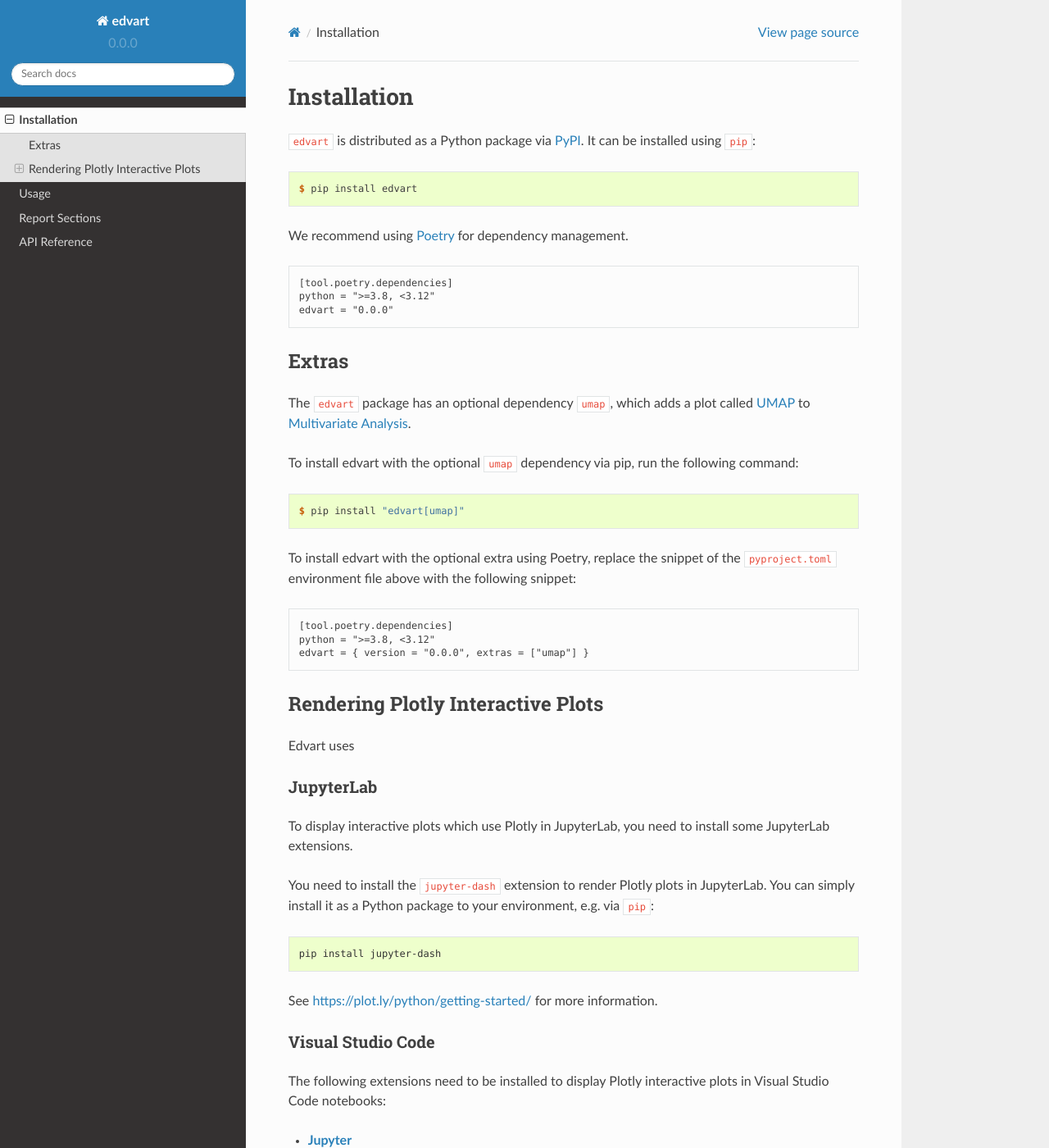
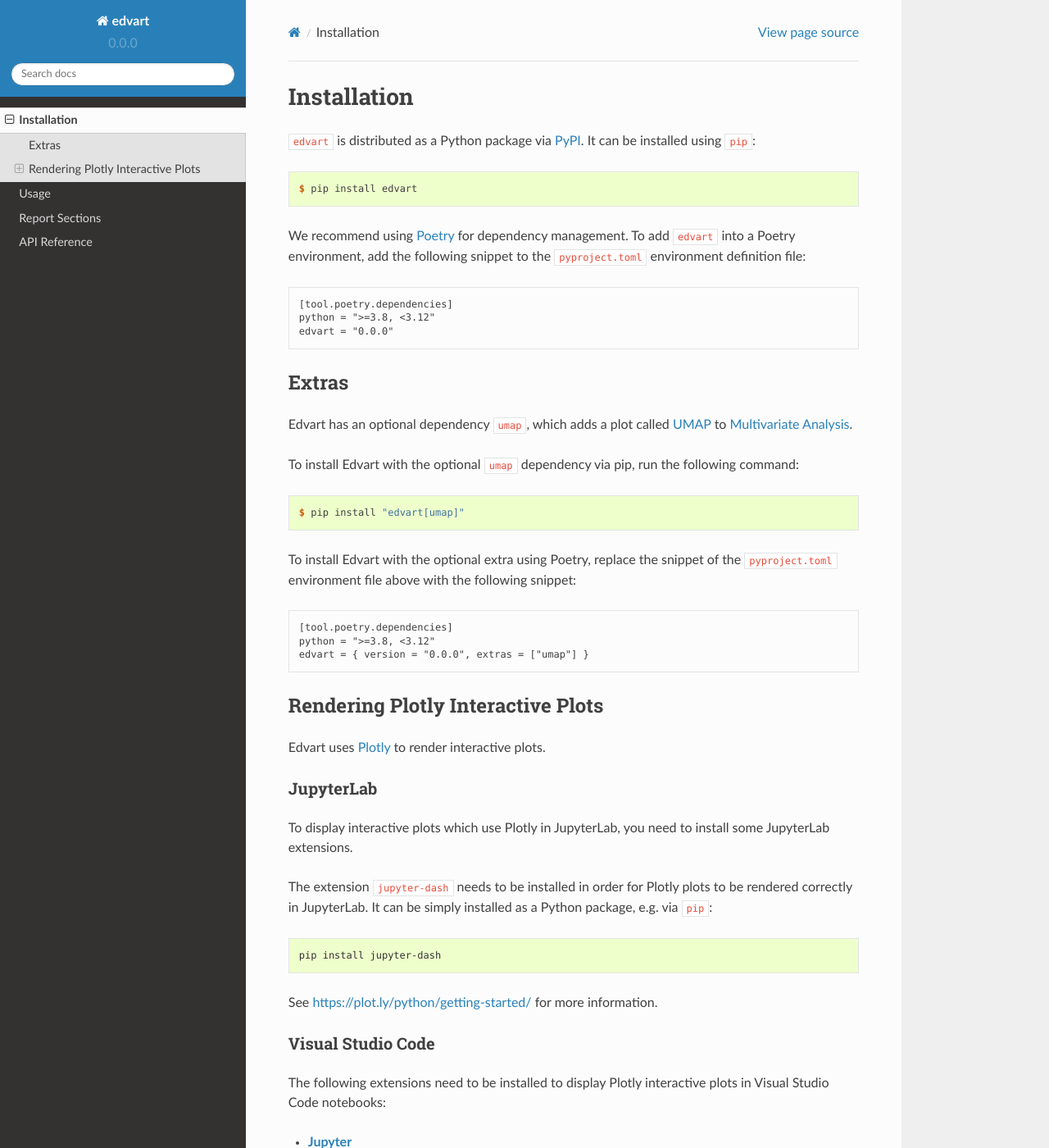
Before and after one commit to datamole-ai/edvart, a Sphinx documentation site: the page built from docs/installation.rst, in a window 1280 px wide and 1400 px high. Shown: the whole window at 82% size. Built offline with Sphinx 7.4.7 and the Read the Docs theme 2.0.0, drawn with Linux system fonts in a browser that asks for light colours; pages that are not in the unit, such as notebooks, are missing from menus.

Commit message:
docs: reword installation

```diff
--- a/docs/installation.rst
+++ b/docs/installation.rst
@@ -9,6 +9,8 @@ It can be installed using ``pip``:
    $ pip install edvart
 
 We recommend using `Poetry <https://python-poetry.org/>`_ for dependency management.
+To add ``edvart`` into a Poetry environment, add the following snippet
+to the ``pyproject.toml`` environment definition file:
 
 .. parsed-literal::
 
@@ -22,16 +24,16 @@ We recommend using `Poetry <https://python-poetry.org/>`_ for dependency managem
 Extras
 ------
 
-The ``edvart`` package has an optional dependency ``umap``, which adds a plot called `UMAP <https://umap-learn.readthedocs.io/en/latest/>`_
+Edvart has an optional dependency ``umap``, which adds a plot called `UMAP <https://umap-learn.readthedocs.io/en/latest/>`_
 to :ref:`Multivariate Analysis <multivariate_analysis>`.
 
-To install edvart with the optional ``umap`` dependency via pip, run the following command:
+To install Edvart with the optional ``umap`` dependency via pip, run the following command:
 
 .. code-block:: console
 
    $ pip install "edvart[umap]"
 
-To install edvart with the optional extra using Poetry, replace the snippet
+To install Edvart with the optional extra using Poetry, replace the snippet
 of the ``pyproject.toml`` environment file above with the following snippet:
 
 .. parsed-literal::
@@ -43,7 +45,7 @@ of the ``pyproject.toml`` environment file above with the following snippet:
 Rendering Plotly Interactive Plots
 ----------------------------------
 
-Edvart uses
+Edvart uses `Plotly <https://plotly.com/python/>`_ to render interactive plots.
 
 JupyterLab
 ~~~~~~~~~~
@@ -51,9 +53,9 @@ JupyterLab
 To display interactive plots which use Plotly in JupyterLab, you need to install some JupyterLab
 extensions.
 
-You need to install the ``jupyter-dash`` extension to render Plotly plots in
-JupyterLab. You can simply install it as a Python package to your environment,
-e.g. via ``pip``:
+The extension ``jupyter-dash`` needs to be installed in order for Plotly plots
+to be rendered correctly in JupyterLab.
+It can be simply installed as a Python package, e.g. via ``pip``:
 
 .. code-block:: console
 
```
